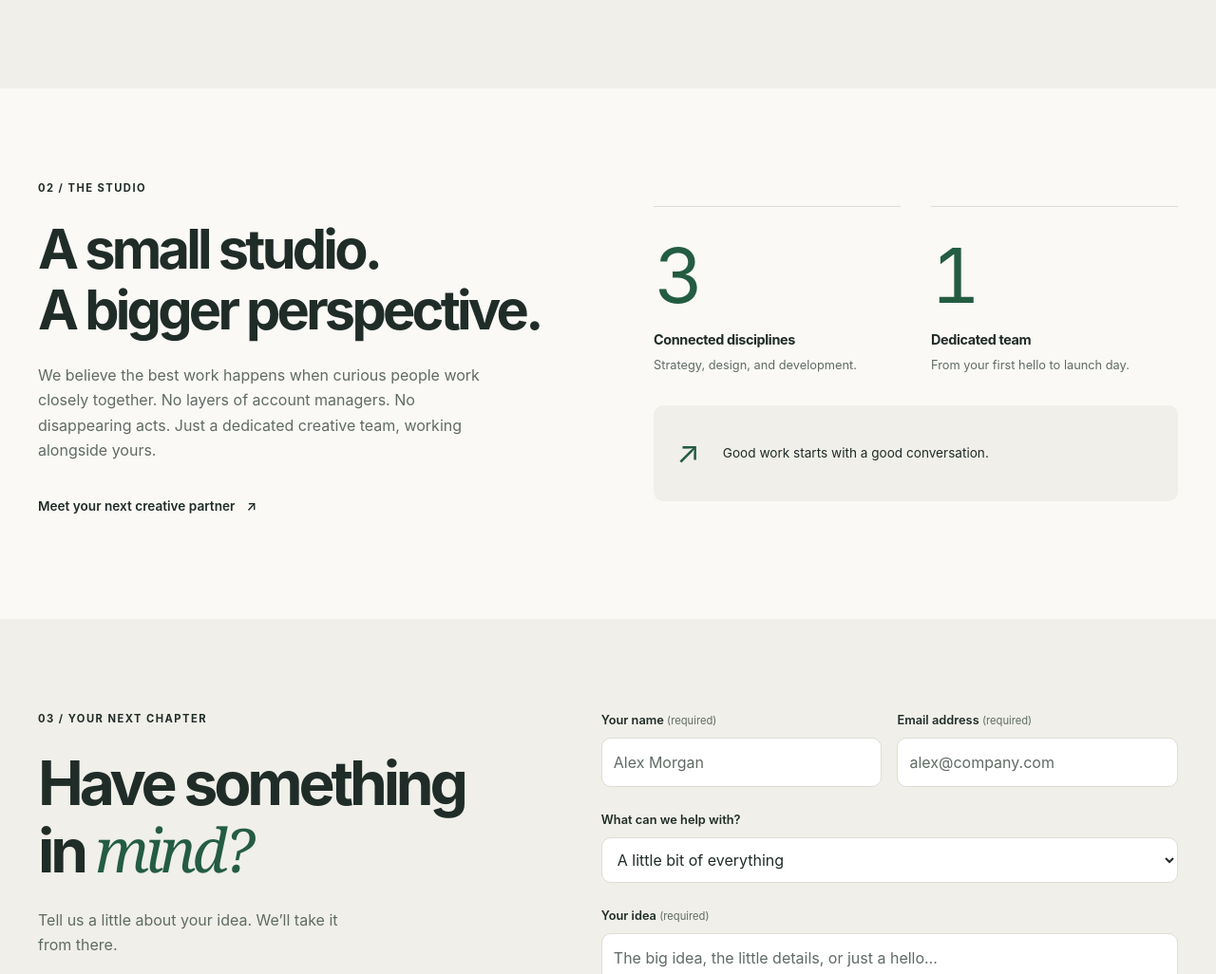
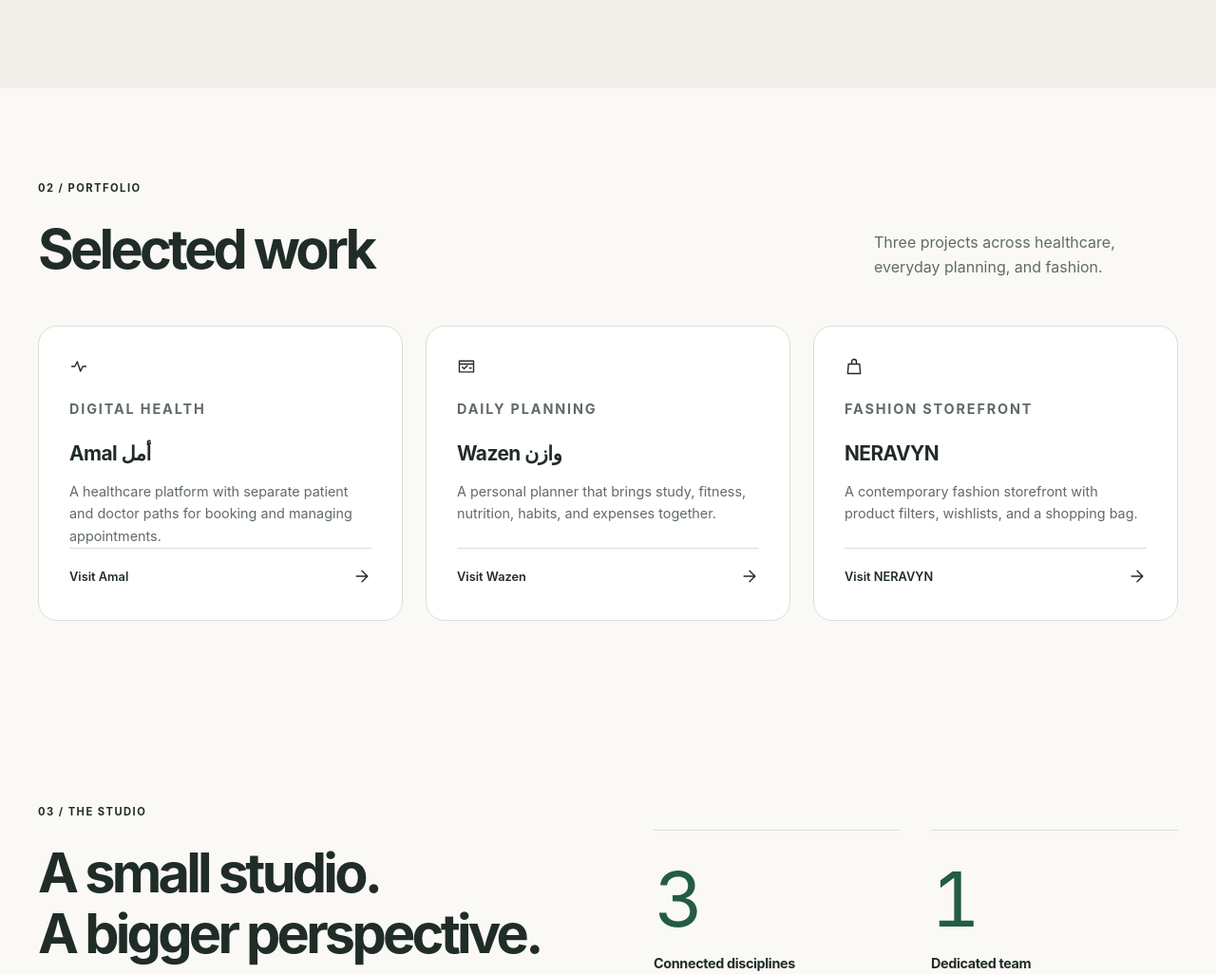
Before and after one commit to nezar2004/forma-studio, a plain HTML site: page index.html in a window 1280 px wide. Shown: the part 1492-2518 px from the top of the page at 95% size. Drawn offline with Linux system fonts and the light colour scheme.

Commit message:
Add selected work to the Forma Studio portfolio

```diff
--- a/index.html
+++ b/index.html
@@ -55,6 +55,7 @@
 
       <nav class="nav" id="navigation" aria-label="Main navigation">
         <a href="#services">What we do</a>
+        <a href="#work">Work</a>
         <a href="#about">The studio</a>
         <a href="#contact">Let’s talk <span aria-hidden="true">↗</span></a>
       </nav>
@@ -173,9 +174,57 @@
       </div>
     </section>
 
+    <section class="section container" id="work" aria-labelledby="work-title">
+      <div class="section-heading">
+        <div>
+          <p class="eyebrow">02 / Portfolio</p>
+          <h2 id="work-title">Selected work</h2>
+        </div>
+        <p>Three projects across healthcare, everyday planning, and fashion.</p>
+      </div>
+
+      <div class="card-grid">
+          <article class="service-card work-card">
+            <div class="work-cover work-cover-amal" aria-hidden="true">
+              <svg class="icon" viewBox="0 0 24 24"><path d="M3 12h4l3-6 4 12 3-6h4"/></svg>
+            </div>
+            <p class="eyebrow">Digital health</p>
+            <h3>Amal <span lang="ar" dir="rtl">أمل</span></h3>
+            <p>A healthcare platform with separate patient and doctor paths for booking and managing appointments.</p>
+            <a class="card-link" href="https://nezar2004.github.io/A_project_for_the_Ministry_of_Health/">Visit Amal
+              <svg class="icon" aria-hidden="true"><use href="#arrow"/></svg>
+            </a>
+          </article>
+
+          <article class="service-card work-card">
+            <div class="work-cover work-cover-wazen" aria-hidden="true">
+              <svg class="icon" viewBox="0 0 24 24"><path d="M3 5h18v14H3zM3 9h18m-14 4 2 2 4-4m3 3h2"/></svg>
+            </div>
+            <p class="eyebrow">Daily planning</p>
+            <h3>Wazen <span lang="ar" dir="rtl">وازن</span></h3>
+            <p>A personal planner that brings study, fitness, nutrition, habits, and expenses together.</p>
+            <a class="card-link" href="https://hayati-app-35028.web.app/">Visit Wazen
+              <svg class="icon" aria-hidden="true"><use href="#arrow"/></svg>
+            </a>
+          </article>
+
+          <article class="service-card work-card">
+            <div class="work-cover work-cover-neravyn" aria-hidden="true">
+              <svg class="icon" viewBox="0 0 24 24"><path d="M5 9h14l1 12H4L5 9Zm4 0V6a3 3 0 0 1 6 0v3"/></svg>
+            </div>
+            <p class="eyebrow">Fashion storefront</p>
+            <h3>NERAVYN</h3>
+            <p>A contemporary fashion storefront with product filters, wishlists, and a shopping bag.</p>
+            <a class="card-link" href="https://nova-productivity.nezarali5530.chatgpt.site/">Visit NERAVYN
+              <svg class="icon" aria-hidden="true"><use href="#arrow"/></svg>
+            </a>
+          </article>
+      </div>
+    </section>
+
     <section class="section container about" id="about" aria-labelledby="about-title">
       <div>
-        <p class="eyebrow">02 / The studio</p>
+        <p class="eyebrow">03 / The studio</p>
         <h2 id="about-title">A small studio.<br>A bigger perspective.</h2>
         <p class="about-story">
           We believe the best work happens when curious people work closely
@@ -209,7 +258,7 @@
     <section class="section contact-section" id="contact" aria-labelledby="contact-title">
       <div class="container contact-grid">
         <div>
-          <p class="eyebrow">03 / Your next chapter</p>
+          <p class="eyebrow">04 / Your next chapter</p>
           <h2 id="contact-title">Have something<br>in <em>mind?</em></h2>
           <p>Tell us a little about your idea. We’ll take it from there.</p>
           <div class="contact-note">
@@ -269,6 +318,7 @@
     </div>
     <nav aria-label="Footer navigation">
       <a href="#services">Services</a>
+      <a href="#work">Work</a>
       <a href="#about">Studio</a>
       <a href="#contact">Contact</a>
     </nav>
```
